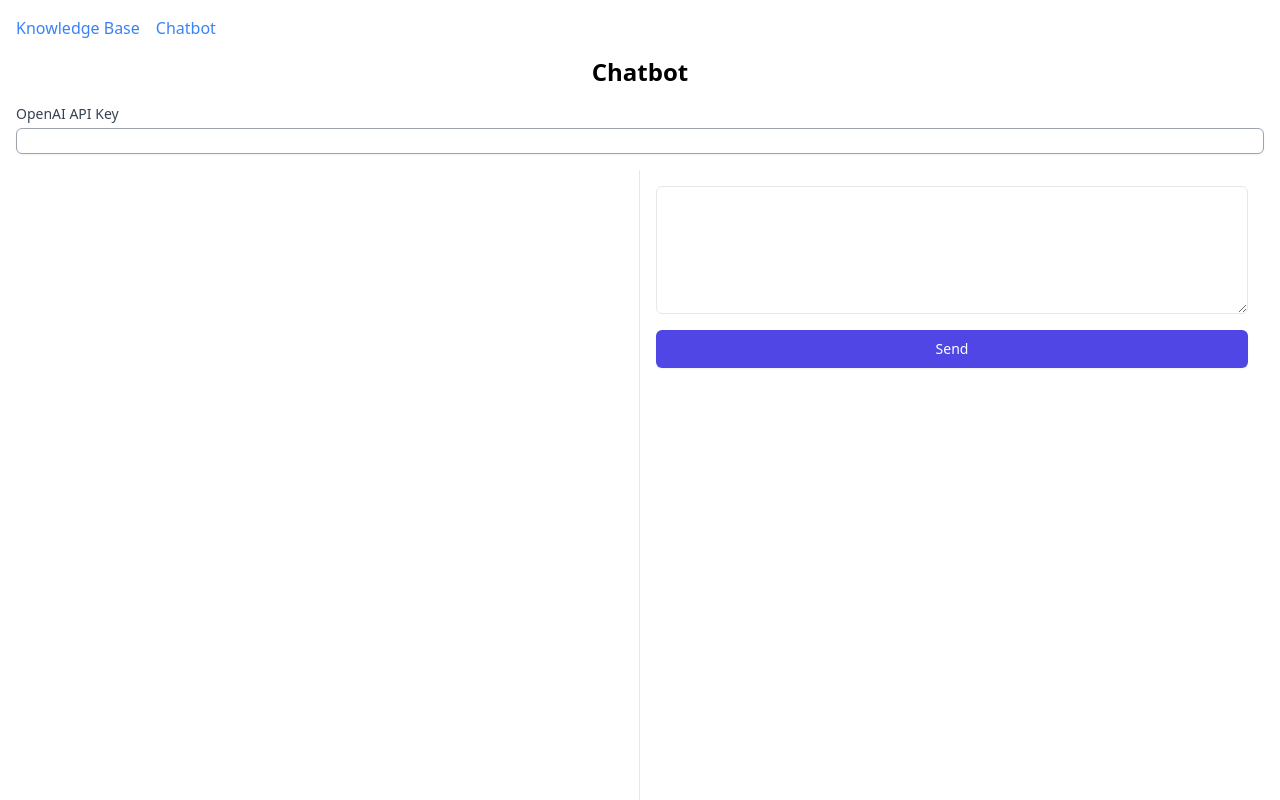
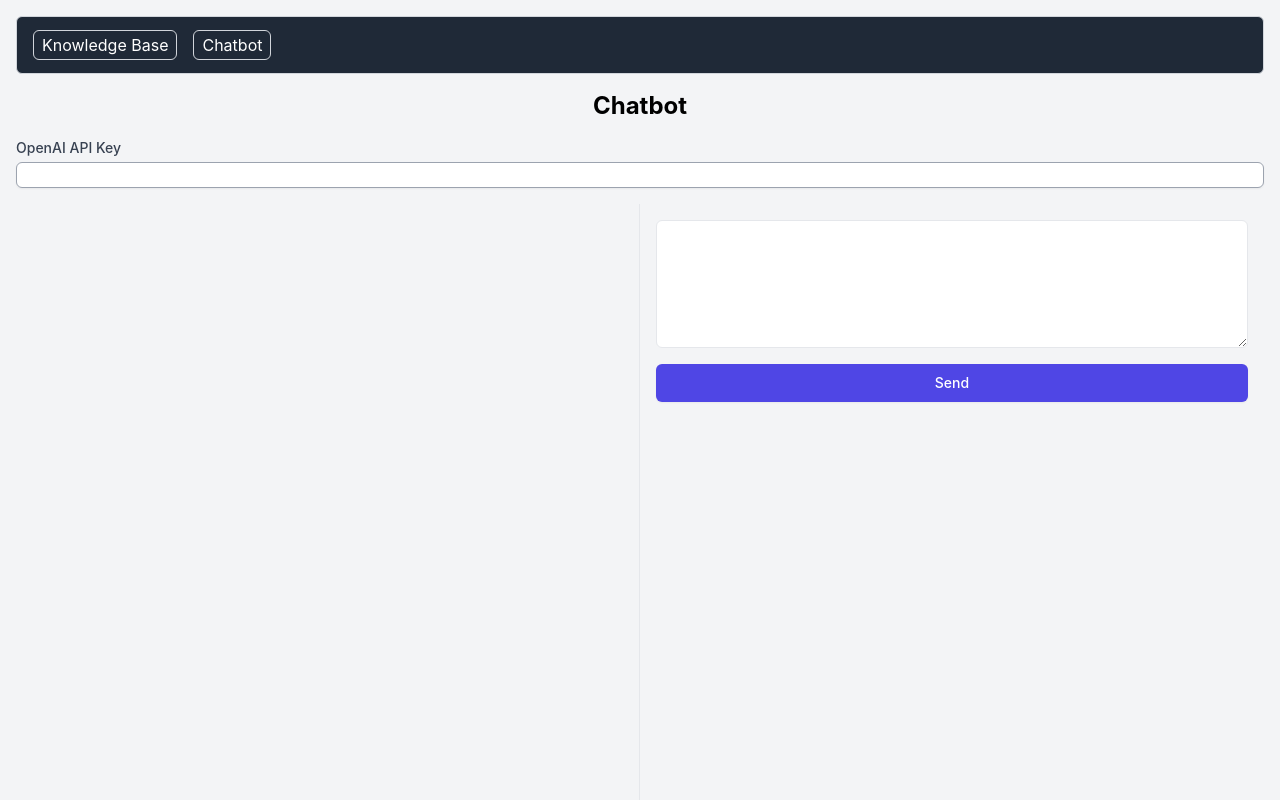
Before and after one commit to BillDhawal/supabase_langchain_custom_chatbot, a Next.js app: page /chatbot in a window 1280 px wide. Shown: the top 800 px of the page. Built offline with nearby package versions, Linux system fonts and the light colour scheme.

Commit message:
Add theme

```diff
--- a/app/page.tsx
+++ b/app/page.tsx
@@ -3,22 +3,26 @@ import ClientKnowledgeBaseForm from "@/components/ClientKnowledgeBaseForm";
 
 export default function Home() {
   return (
-    <main className="container mx-auto p-4">
-      <nav className="mb-4">
+    <main className="container mx-auto p-4 min-h-screen bg-background">
+      <nav className="mb-4 p-4 border border-accent bg-primary text-white rounded-md">
         <ul className="flex space-x-4">
           <li>
             <Link href="/" legacyBehavior>
-              <a className="text-blue-500 hover:underline">Knowledge Base</a>
+              <a className="hover:underline border border-accent px-2 py-1 rounded-md">
+                Knowledge Base
+              </a>
             </Link>
           </li>
           <li>
             <Link href="/chatbot" legacyBehavior>
-              <a className="text-blue-500 hover:underline">Chatbot</a>
+              <a className="hover:underline border border-accent px-2 py-1 rounded-md">
+                Chatbot
+              </a>
             </Link>
           </li>
         </ul>
       </nav>
-      <h1 className="text-2xl font-bold mb-4 text-center">
+      <h1 className="text-2xl font-bold mb-4 text-center font-sans">
         Knowledge Base Submission
       </h1>
       <div className="text-lg mb-4 text-center">
--- a/pages/chatbot.tsx
+++ b/pages/chatbot.tsx
@@ -10,22 +10,26 @@ export default function ChatbotPage() {
   };
 
   return (
-    <main className="container mx-auto p-4">
-      <nav className="mb-4">
+    <main className="container mx-auto p-4 min-h-screen bg-background">
+      <nav className="mb-4 p-4 border border-accent bg-primary text-white rounded-md">
         <ul className="flex space-x-4">
           <li>
             <Link href="/" legacyBehavior>
-              <a className="text-blue-500 hover:underline">Knowledge Base</a>
+              <a className="hover:underline border border-accent px-2 py-1 rounded-md">
+                Knowledge Base
+              </a>
             </Link>
           </li>
           <li>
             <Link href="/chatbot" legacyBehavior>
-              <a className="text-blue-500 hover:underline">Chatbot</a>
+              <a className="hover:underline border border-accent px-2 py-1 rounded-md">
+                Chatbot
+              </a>
             </Link>
           </li>
         </ul>
       </nav>
-      <h1 className="text-2xl font-bold mb-4 text-center">Chatbot</h1>
+      <h1 className="text-2xl font-bold mb-4 text-center font-sans">Chatbot</h1>
       <div className="mb-4">
         <label
           htmlFor="apiKey"
--- a/styles/globals.css
+++ b/styles/globals.css
@@ -3,3 +3,11 @@
 @tailwind base;
 @tailwind components;
 @tailwind utilities;
+
+html, body {
+  @apply bg-background min-h-screen !important;
+}
+
+#root, #__next {
+  @apply min-h-screen;
+}
--- a/tailwind.config.js
+++ b/tailwind.config.js
@@ -5,7 +5,20 @@ module.exports = {
     "./components/**/*.{js,ts,jsx,tsx}",
   ],
   theme: {
-    extend: {},
+    extend: {
+      colors: {
+        primary: "#1F2937", // Custom primary color (gray-800)
+        secondary: "#111827", // Custom secondary color (gray-900)
+        accent: "#D1D5DB", // Custom accent color (gray-300)
+        background: "#F3F4F6", // Custom background color (gray-100)
+      },
+      fontFamily: {
+        sans: ["Inter", "sans-serif"], // Custom font family
+      },
+      spacing: {
+        128: "32rem", // Custom spacing
+      },
+    },
   },
   plugins: [],
 };
```
